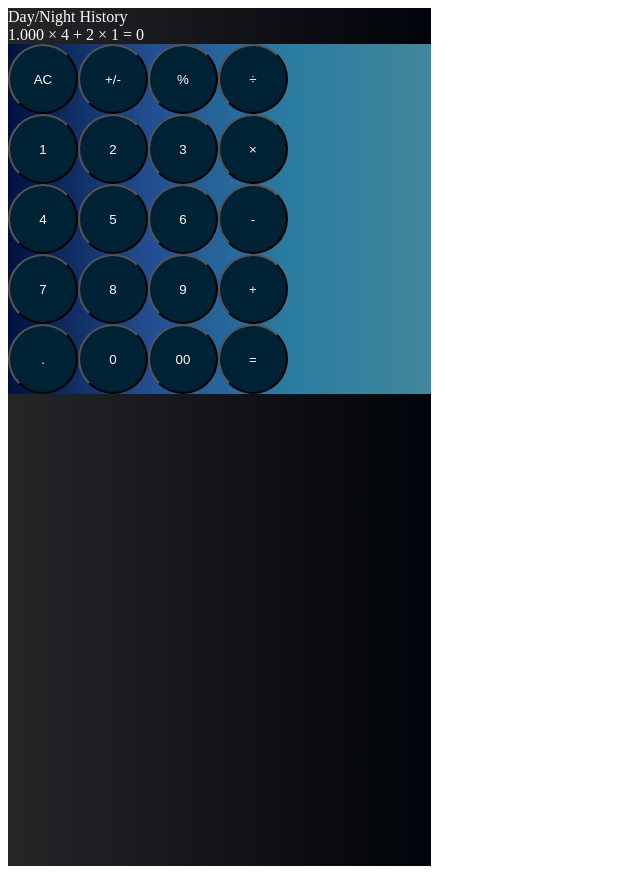
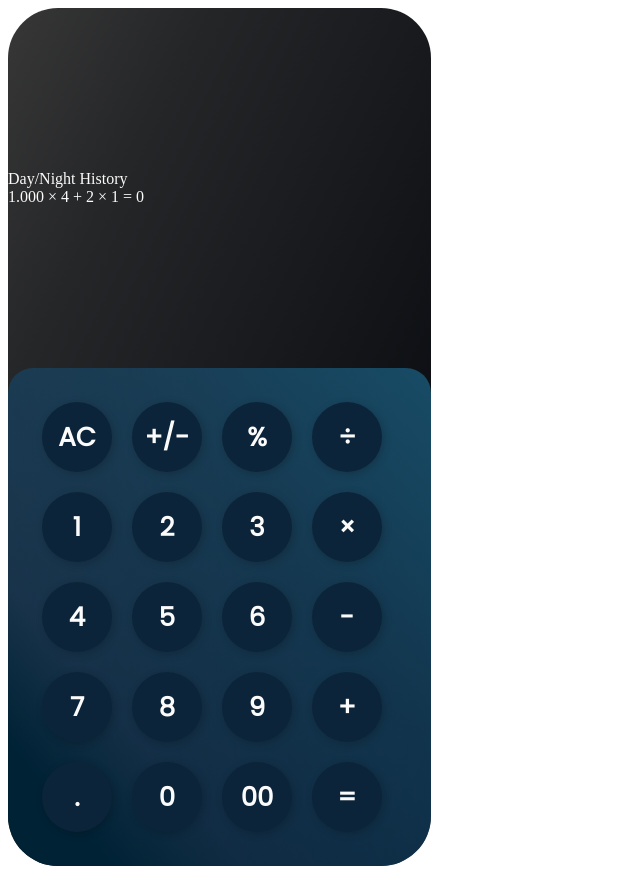
Before and after one commit to yana-bkv/calculator-js, a plain HTML site: page index.html in a window 1280 px wide. Shown: the whole page, without its empty margins (0-640 px from the left). Drawn offline with Linux system fonts and the light colour scheme; a web font is replaced by a local one.

Commit message:
buttons section separate btns

```diff
--- a/index.html
+++ b/index.html
@@ -1,8 +1,19 @@
-<html lang="en">
+<html lang="en" data-theme="dark">
 <head>
   <meta charset="UTF-8">
   <title>Calculator</title>
-  <link rel="stylesheet" href="styles.css" />
+
+  <link rel="stylesheet" href="styles/variables.css">
+  <link rel="stylesheet" href="styles/base.css">
+  <link rel="stylesheet" href="styles/layout.css">
+  <link rel="stylesheet" href="styles/buttons.css">
+  <link rel="stylesheet" href="styles/calculator.css">
+  <link rel="stylesheet" href="styles/theme-dark.css">
+  <link rel="stylesheet" href="styles/theme-light.css" id="theme">
+<!--  fonts -->
+  <link rel="preconnect" href="https://fonts.googleapis.com">
+  <link rel="preconnect" href="https://fonts.gstatic.com" crossorigin>
+  <link href="https://fonts.googleapis.com/css2?family=Jersey+15&family=Poppins&display=swap" rel="stylesheet">
 </head>
 <body>
   <main>
@@ -19,27 +30,27 @@
       <button type="button" aria-label="Delete number">AC</button>
       <button type="button" aria-label="Number +/-">+/-</button>
       <button type="button" aria-label="Operation %">%</button>
-      <button type="button" aria-label="Operation ÷">÷</button>
+      <button class="operation-btn" type="button" aria-label="Operation ÷">÷</button>
 
       <button type="button" aria-label="Number 1">1</button>
       <button type="button" aria-label="Number 2">2</button>
       <button type="button" aria-label="Number 3">3</button>
-      <button type="button" aria-label="Operation ×">×</button>
+      <button class="operation-btn"  type="button" aria-label="Operation ×">×</button>
 
       <button type="button" aria-label="Number 4">4</button>
       <button type="button" aria-label="Number 5">5</button>
       <button type="button" aria-label="Number 6">6</button>
-      <button type="button" aria-label="Operation -">-</button>
+      <button class="operation-btn"  type="button" aria-label="Operation -">-</button>
 
       <button type="button" aria-label="Number 7">7</button>
       <button type="button" aria-label="Number 8">8</button>
       <button type="button" aria-label="Number 9">9</button>
-      <button type="button" aria-label="Operation +">+</button>
+      <button class="operation-btn"  type="button" aria-label="Operation +">+</button>
 
       <button type="button" aria-label="">.</button>
       <button type="button" aria-label="Number 0">0</button>
       <button type="button" aria-label="Number 00">00</button>
-      <button type="button" aria-label="Equals">=</button>
+      <button class="operation-btn"  type="button" aria-label="Equals">=</button>
     </div>
   </main>
 </body>
--- a/styles.css
+++ /dev/null
@@ -1,26 +0,0 @@
-/*button bg color #002235 */
-/*button text color #FBFBFB */
-
-main {
-    width: 423px;
-    height: 858px;
-
-    background: linear-gradient(to right, #252628, #000309);
-    color: #FBFBFB;
-}
-
-.buttons-grid {
-    display: grid;
-    grid-template-columns: 70px 70px 70px 70px;
-    grid-template-rows: 70px 70px 70px 70px 70px;
-
-    background: linear-gradient(to left, #42869B, #2A7DA1, #224E91, #00123F);
-}
-
-.buttons-grid > button {
-    background-color: #002235;
-    color: #FBFBFB;
-    border-radius: 50px;
-    width: 70px;
-    height: 70px;
-}
--- /dev/null
+++ b/styles/base.css
@@ -0,0 +1,8 @@
+main {
+    width: 423px;
+    height: 858px;
+    border-radius: 50px;
+
+    background: var(--bg);
+    color: var(--text);
+}
--- /dev/null
+++ b/styles/buttons.css
@@ -0,0 +1,20 @@
+.buttons-grid {
+    background: var(--buttons-bg);
+
+    border-radius: 25px 25px 50px 50px;
+}
+
+.buttons-grid > button {
+    background-color: var(--button-bg);
+    color: var(--text);
+    box-shadow : var(--button-shadow);
+
+    border: none;
+    font-family: "Poppins", sans-serif;
+    font-size: 26px;
+    font-weight: bold;
+}
+
+.operation-btn {
+    background-color: var(--button-bg);
+}
--- /dev/null
+++ b/styles/layout.css
@@ -0,0 +1,19 @@
+main {
+    display: grid;
+    align-items: end;
+}
+
+.buttons-grid {
+    display: grid;
+    grid-template-columns: 70px 70px 70px 70px;
+    grid-template-rows: 70px 70px 70px 70px 70px;
+    gap: 20px;
+
+    padding: 34px;
+}
+
+.buttons-grid > button {
+    border-radius: 50px;
+    width: 70px;
+    height: 70px;
+}
--- /dev/null
+++ b/styles/theme-dark.css
@@ -0,0 +1,21 @@
+:root[data-theme="dark"] {
+    --bg: linear-gradient(
+            to bottom right,
+            #373737 0%,
+            #252628 23%,
+            #000309 100%
+    );
+    --text: #FBFBFB;
+
+
+
+    --buttons-bg: linear-gradient(
+            to top right,
+            rgb(0, 34, 53) 12%,
+            rgba(19, 63, 100, 0.6) 28%,
+            rgba(23, 73, 105, 0.7) 65%,
+            rgba(25, 82, 111, 0.9) 100%
+    );
+    --button-bg: #0C2439;
+    --button-shadow:  2px 2px 8px rgba(0, 0, 0, 0.2);
+}
```
Also changed, not shown: styles/calculator.css (added), styles/theme-light.css (added), styles/variables.css (added).
